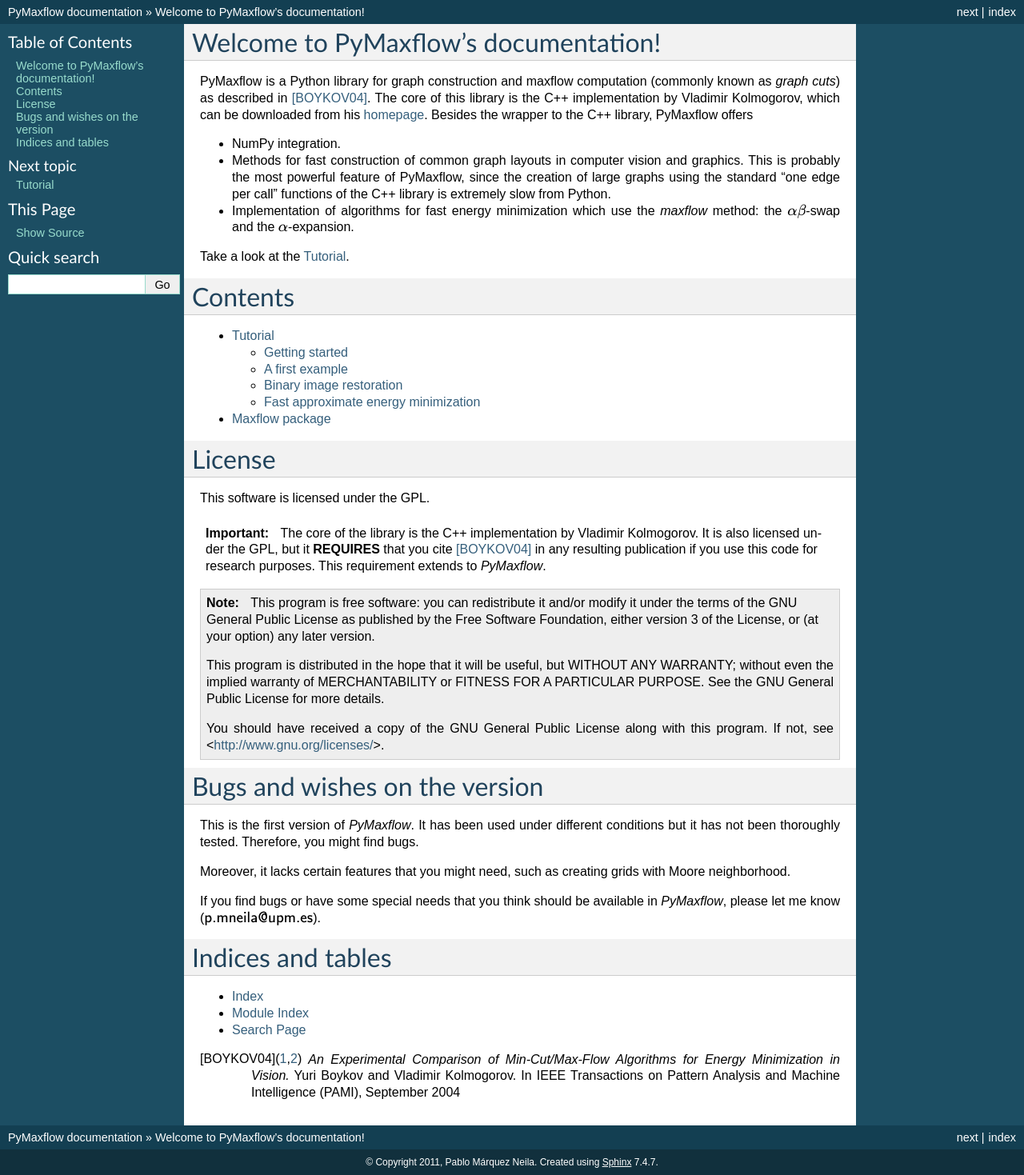
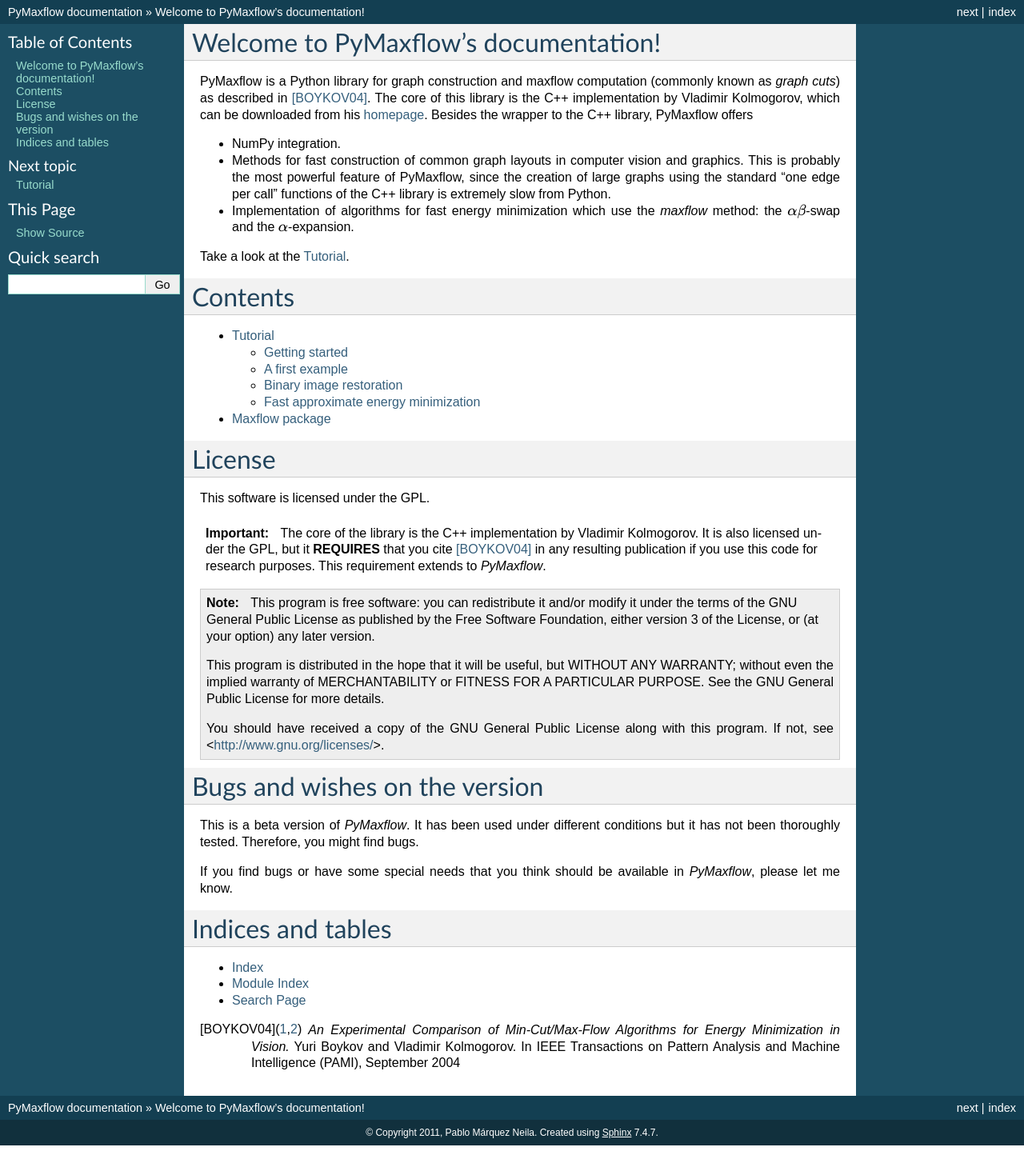
Before and after one commit to pmneila/PyMaxflow, a Sphinx documentation site: the page built from doc/source/index.rst, in a window 1280 px wide. Shown: the whole page at 80% size. Built offline with Sphinx 7.4.7, drawn with Linux system fonts in a browser that asks for light colours; formulas are drawn with MathJax 3; the version number could not be read and is left out; after the commit the page ends 1432 px from its top, so only the background shows below that.

Commit message:
minor fixes to Sphinx documentation

```diff
--- a/doc/source/index.rst
+++ b/doc/source/index.rst
@@ -66,16 +66,13 @@
 Bugs and wishes on the version |version|
 ========================================
 
-This is the first version of *PyMaxflow*. It has been used
+This is a beta version of *PyMaxflow*. It has been used
 under different conditions but it has not been thoroughly
 tested. Therefore, you might find bugs.
 
-Moreover, it lacks certain features that you might need,
-such as creating grids with Moore neighborhood.
-
 If you find bugs or have some special needs that you
 think should be available in *PyMaxflow*, please
-let me know (:math:`\textsf{p.mneila@upm.es}`).
+let me know.
 
 Indices and tables
 ==================
```
